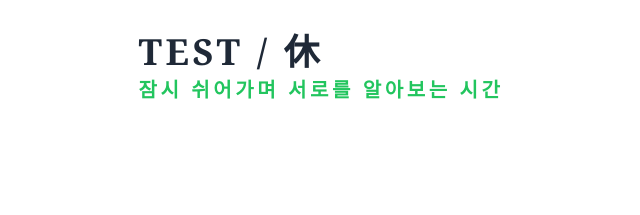
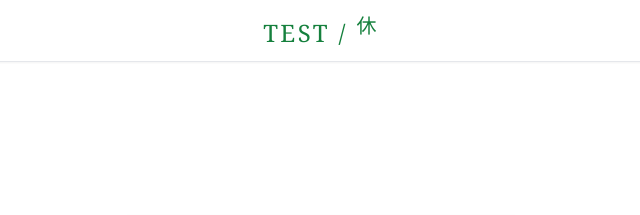
Before and after one commit to ParkHugh/TestHugh, a React (Create React App) app: page / in a window 1280 px wide. Shown: the top 215 px of the page, without its empty margins (319-959 px from the left). Built offline with nearby package versions, Linux system fonts and the light colour scheme.

Commit message:
header값 수정 / 공유 수정

```diff
--- a/src/pages/MainPage.jsx
+++ b/src/pages/MainPage.jsx
@@ -13,12 +13,12 @@ const tests = [
 export default function MainPage() {
     return (
         <div className="min-h-screen flex flex-col bg-white">
-            <header className="py-8 flex flex-col items-center">
-                <h1 className="font-serif text-3xl md:text-4xl tracking-widest text-gray-800 font-semibold mb-8">
-                    TEST / 休
-                    <span className="block text-green-500 font-semibold text-xl mt-1">잠시 쉬어가며 서로를 알아보는 시간 </span>
-                </h1>
+            <header className="w-full bg-white/90 border-b border-gray-200 shadow-sm sticky top-0 z-40">
+                <div className="max-w-2xl mx-auto py-3 flex justify-center items-center">
+                    <span className="text-2xl font-serif tracking-widest text-green-700">TEST / <span className="text-xl align-super">休</span></span>
+                </div>
             </header>
+
             <div className="flex-1 flex flex-col items-center justify-center px-4">
                 <div className="w-full max-w-2xl flex flex-col gap-8">
                     {tests.map(test => (
--- a/src/pages/TetoTest.jsx
+++ b/src/pages/TetoTest.jsx
@@ -19,6 +19,22 @@ const questions = [
   { id: 11, text: '친구가 나에게 서운한 일을 했을 때', a: '바로 아쉬운 것을 말하고 더 친해지든 절연하든 한다', b: '말은 하지 않고 조용히 거리를 둔다' },
   { id: 12, text: '다음 중 더 끌리는 이성은', a: '가슴크고 이쁜 / 키크고 잘생긴', b: '가치관, 코드, 정서적으로 완벽한 케미' }
 ];
+
+const handleShare = () => {
+  if (navigator.share) {
+    navigator.share({
+      title: "테토/테겐/에겐 테스트 결과",
+      text: "나도 호르몬 유형 테스트 해봤어! 😄",
+      url: window.location.href
+    })
+    .catch(() => {}); // 사용자 취소 등 무시
+  } else {
+    // 지원 안되면 복사 fallback
+    navigator.clipboard.writeText(window.location.href);
+    setCopied(true);
+    setTimeout(() => setCopied(false), 1800);
+  }
+};
 
 const calculateResult = (gender, answers) => {
   const aCount = Object.values(answers).filter(v => v === 'a').length;
```
